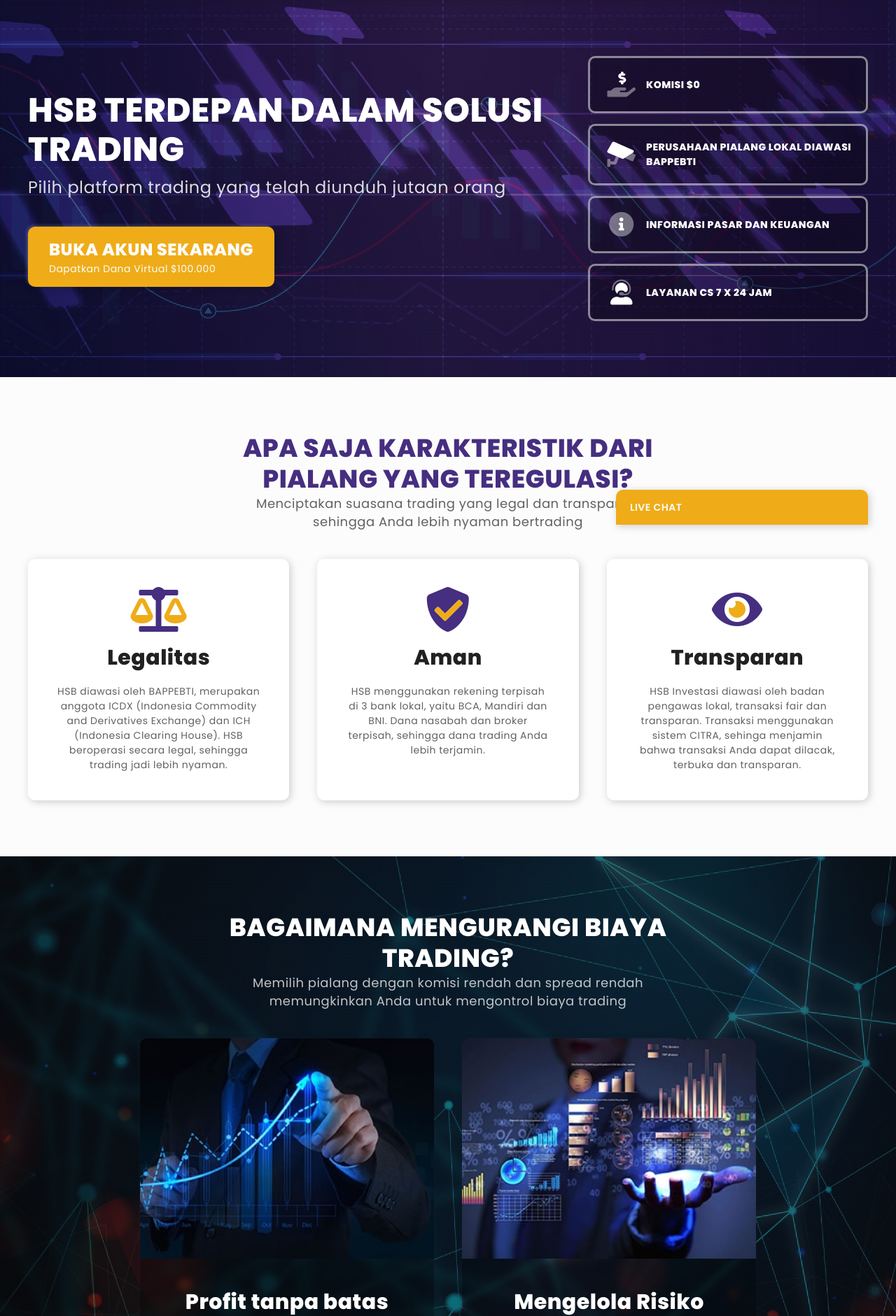
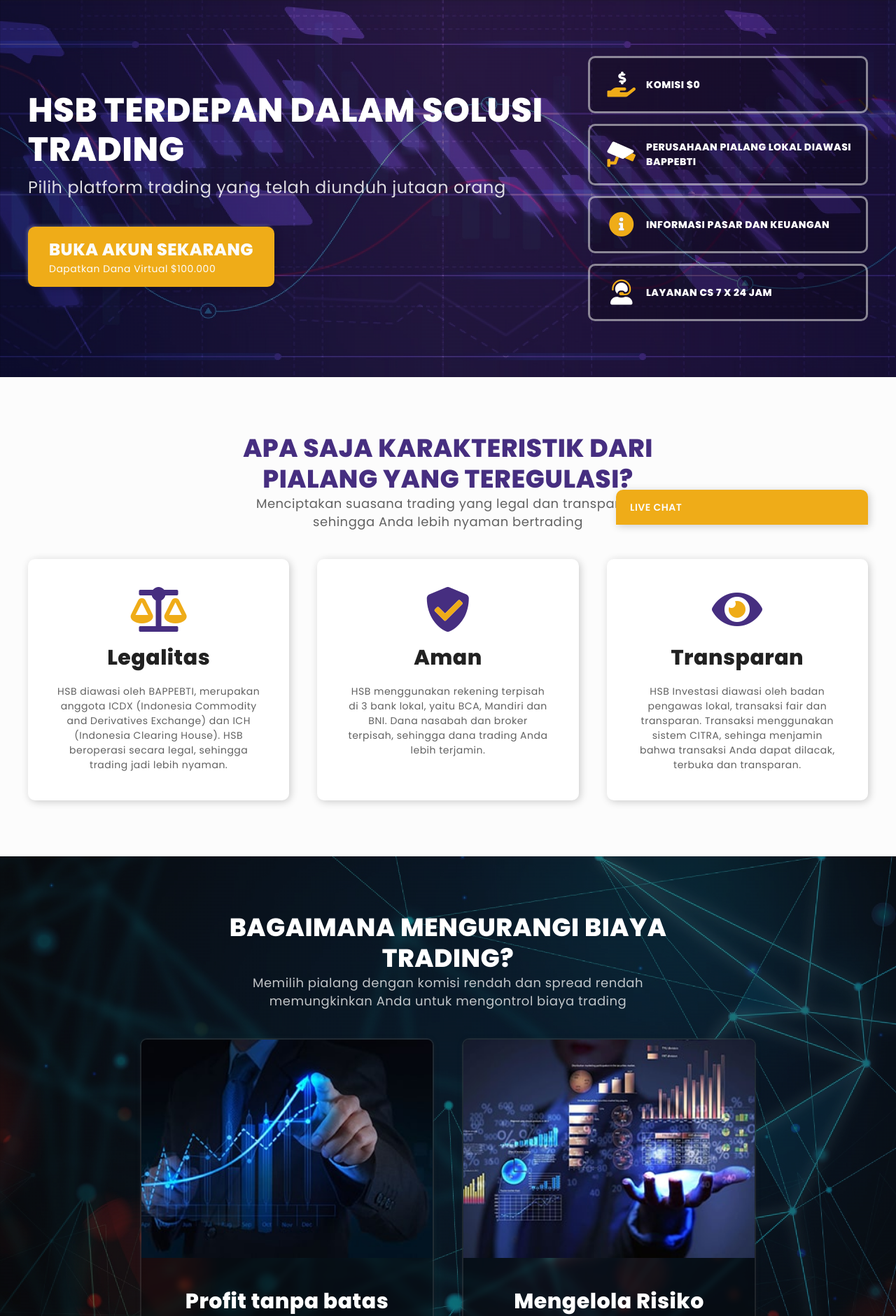
Before and after one commit to ovarz/hsb, a PHP site: page / in a window 1280 px wide. Shown: the part 50-1931 px from the top of the page at 70% size. Run offline with PHP 8.4, Linux system fonts and the light colour scheme.

Commit message:
update css

```diff
--- a/css/base.css
+++ b/css/base.css
@@ -64,6 +64,7 @@
 font-weight:bold; text-transform:uppercase; display:grid; grid-template-columns:50px 1fr; grid-column-gap:10px;
 -moz-border-radius:var(--rounded-normal); -webkit-border-radius:var(--rounded-normal); border-radius:var(--rounded-normal);}
 .cfl-icon{font-size:36px;}
+.cfl-icon .fad:after{opacity:1; color:var(--font-link-tertiary);}
 .cfl-info > span{margin-left:0;}
 .cover-button .btn{display:inline-block; background-color:var(--font-link-tertiary);
 -moz-box-shadow:var(--shadow-neumorph); -webkit-box-shadow:var(--shadow-neumorph); box-shadow:var(--shadow-neumorph);}
--- a/css/core.css
+++ b/css/core.css
@@ -65,8 +65,7 @@
 .cost .section-title h4{color:rgba(255,255,255,0.75);}
 .cost > span{display:block; position:relative; z-index:3;}
 .cost-content > span{display:grid; grid-template-columns:repeat(auto-fit, minmax(240px,1fr)); grid-column-gap:10px; grid-row-gap:10px;}
-.cost-content-box{background-color:rgba(0,0,0,0.25); -webkit-backdrop-filter:blur(5px); backdrop-filter:blur(5px); overflow:hidden;
--moz-border-radius:var(--rounded-normal); -webkit-border-radius:var(--rounded-normal); border-radius:var(--rounded-normal);
+.cost-content-box{background-color:rgba(0,0,0,0.25); -webkit-backdrop-filter:blur(5px); backdrop-filter:blur(5px); border:2px solid rgba(255,255,255,0.1); overflow:hidden; -moz-border-radius:var(--rounded-normal); -webkit-border-radius:var(--rounded-normal); border-radius:var(--rounded-normal);
 -moz-box-shadow:var(--shadow-base); -webkit-box-shadow:var(--shadow-base); box-shadow:var(--shadow-base);}
 .cost-content-box *{text-align:center;}
 .cost-content-box h5{font-weight:bold; margin-bottom:15px; color:#FFF; font-size:30px;}
```
